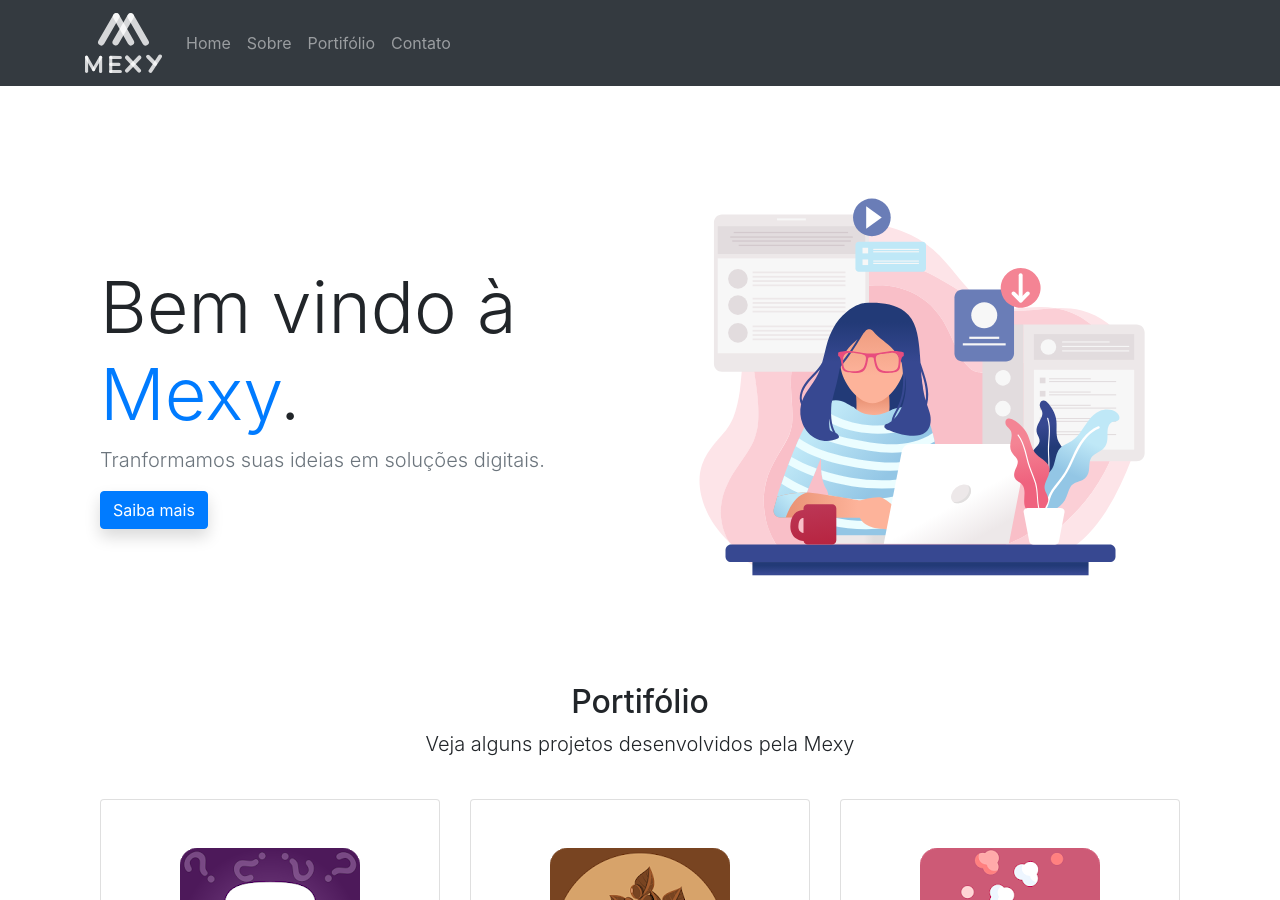
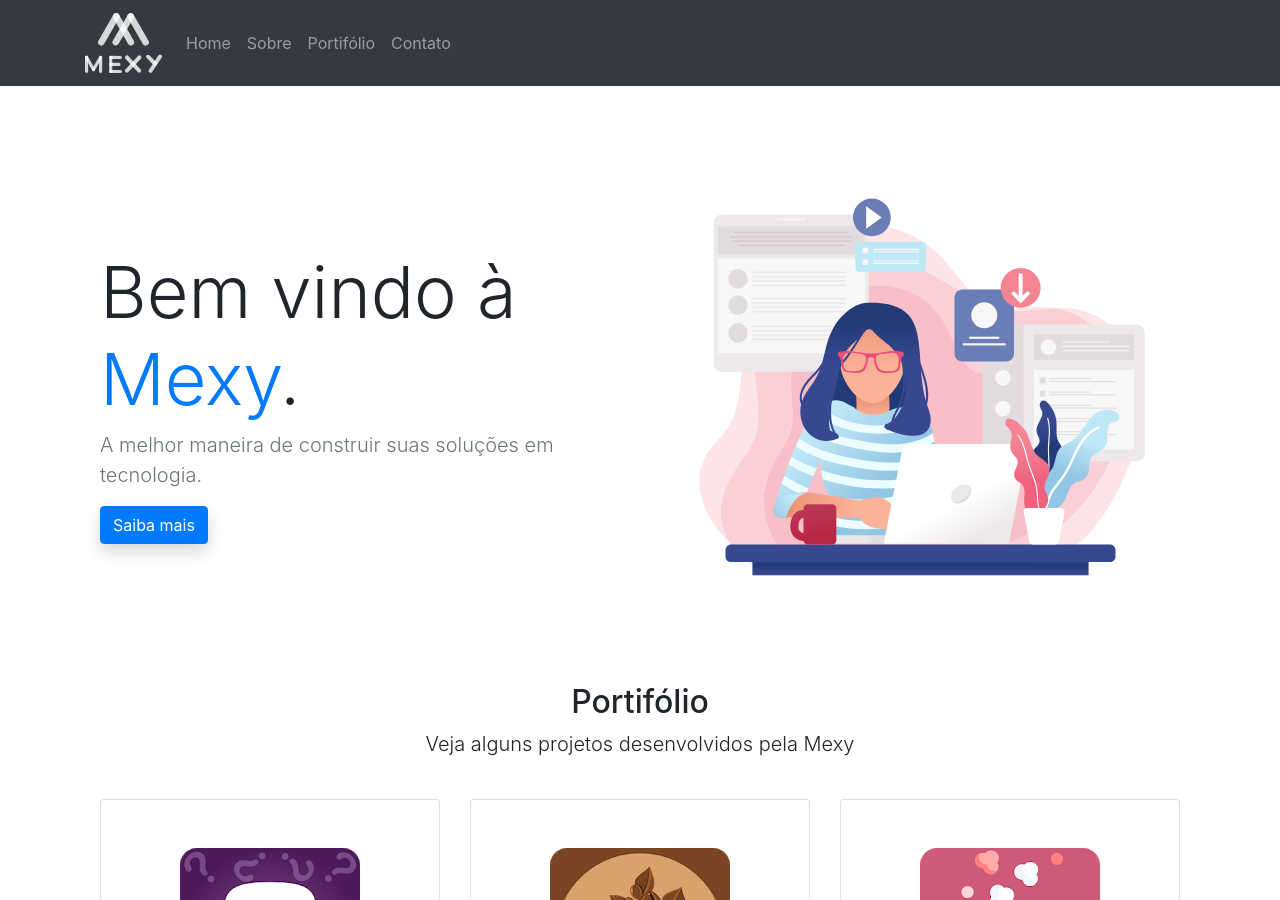
Before and after one commit to MexyApps/site2, a Jekyll site: the page built from index.html, in a window 1280 px wide and 900 px high. Built offline with Jekyll 4.4.1, drawn with Linux system fonts in a browser that asks for light colours; some of the changed lines change nothing that is shown.

Commit message:
atualizacao configuracao

```diff
--- a/_config.yml
+++ b/_config.yml
@@ -1,11 +1,10 @@
 url: "https://mexy.com.br" # the base hostname & protocol for your site, e.g. http://example.com
 baseurl: "" # the subpath of your site, e.g. /blog
 title: "Mexy" # the name of your site, e.g. ACME Corp.
-tagline: "An awesome tagline"
 email: comtato@mexy.com.br
 author: Mexy
 description: >- # this means to ignore newlines until "baseurl:"
-  "A melhor maneira de construir"
+  A melhor maneira de construir suas soluções em tecnologia
 
 permalink: /:title/
 lang: "pt-br"
@@ -24,7 +23,4 @@
 social:
   name: Mexy
   links:
-    - https://twitter.com/mexyapps
-    - https://www.facebook.com/mexyapps
-    - https://www.linkedin.com/in/mexyapps
     - https://github.com/mexyapps
--- a/index.html
+++ b/index.html
@@ -18,7 +18,7 @@
                 </h1>
 
                 <p class="lead text-center text-md-left text-muted mb-6 mb-lg-8">
-                    Tranformamos suas ideias em soluções digitais.
+                    A melhor maneira de construir suas soluções em tecnologia.
                 </p>
 
                 <div class="text-center text-md-left">
```
